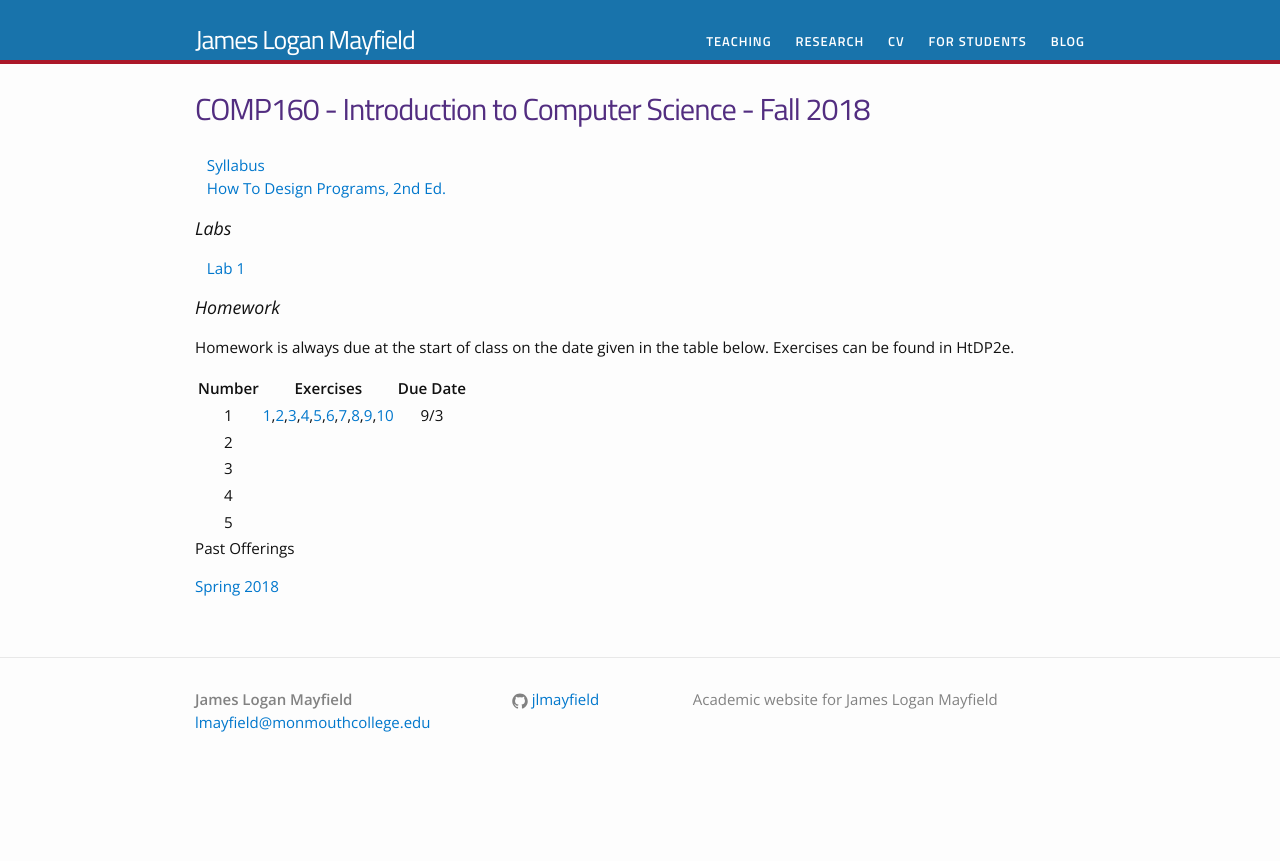
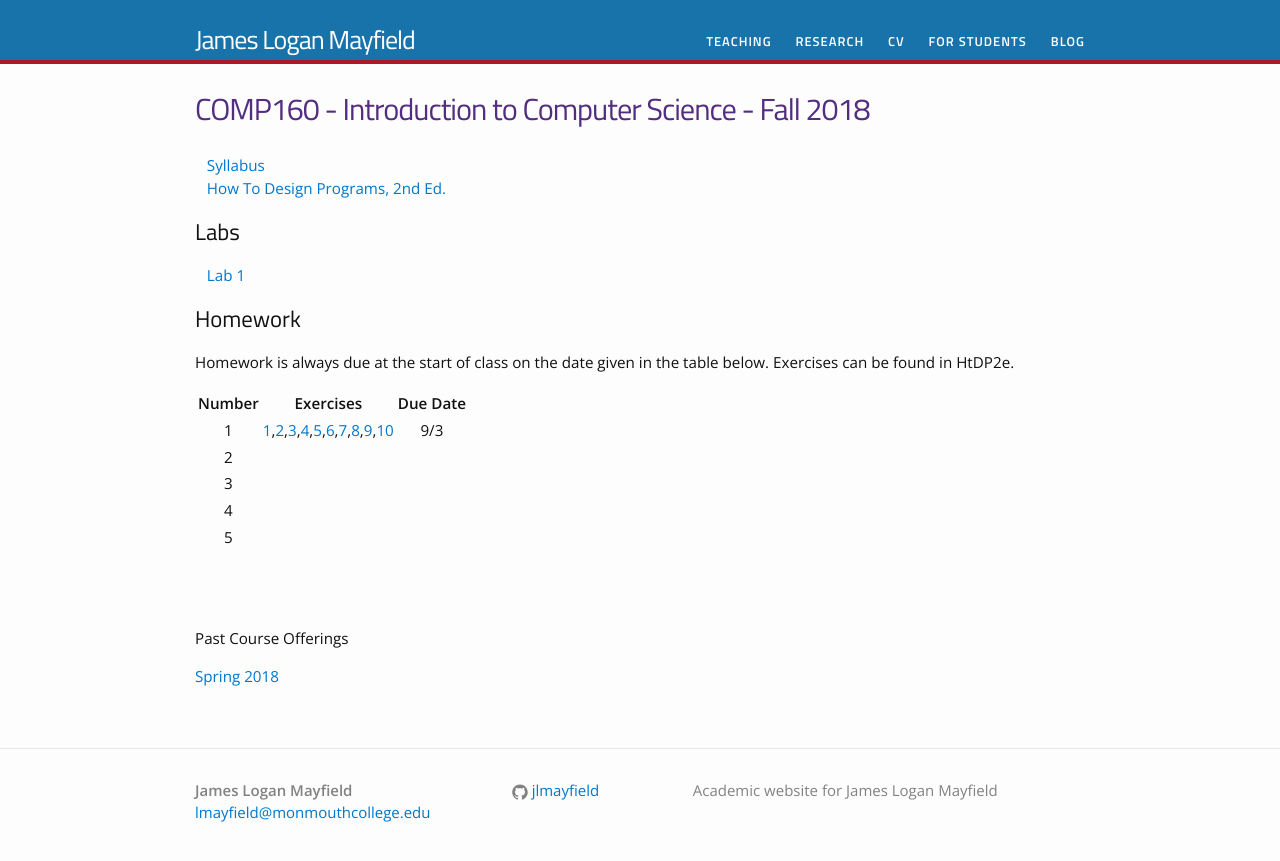
Before and after one commit to jlmayfield/jlmayfield.github.io, a Jekyll site: the page built from teaching/comp160.md, in a window 1280 px wide. Shown: the top 861 px of the page. Built offline with Jekyll 4.4.1, drawn with Linux system fonts in a browser that asks for light colours.

Commit message:
fa18. c160 main page formatting

```diff
--- a/teaching/comp160.md
+++ b/teaching/comp160.md
@@ -7,11 +7,11 @@ permalink: /teaching/COMP160/
 &nbsp;&nbsp;&nbsp;[Syllabus](/teaching/COMP160/comp160-syllabus.pdf)
 &nbsp;&nbsp;&nbsp;[How To Design Programs, 2nd Ed.](http://www.htdp.org)
 
-### Labs
+## Labs
 
 &nbsp;&nbsp;&nbsp;[Lab 1](/teaching/COMP160/labs/comp160-lab1.pdf)
 
-### Homework
+## Homework
 
 Homework is always due at the start of class on the date given in the table below. Exercises can be found in HtDP2e.
 
@@ -23,10 +23,10 @@ Homework is always due at the start of class on the date given in the table belo
 | 4 | | |
 | 5 | | |
 
+&nbsp;
 
+&nbsp;
 
-
-
-#### Past Offerings
+#### Past Course Offerings
 
 [Spring 2018](/teaching/COMP160/sp18/)
```
